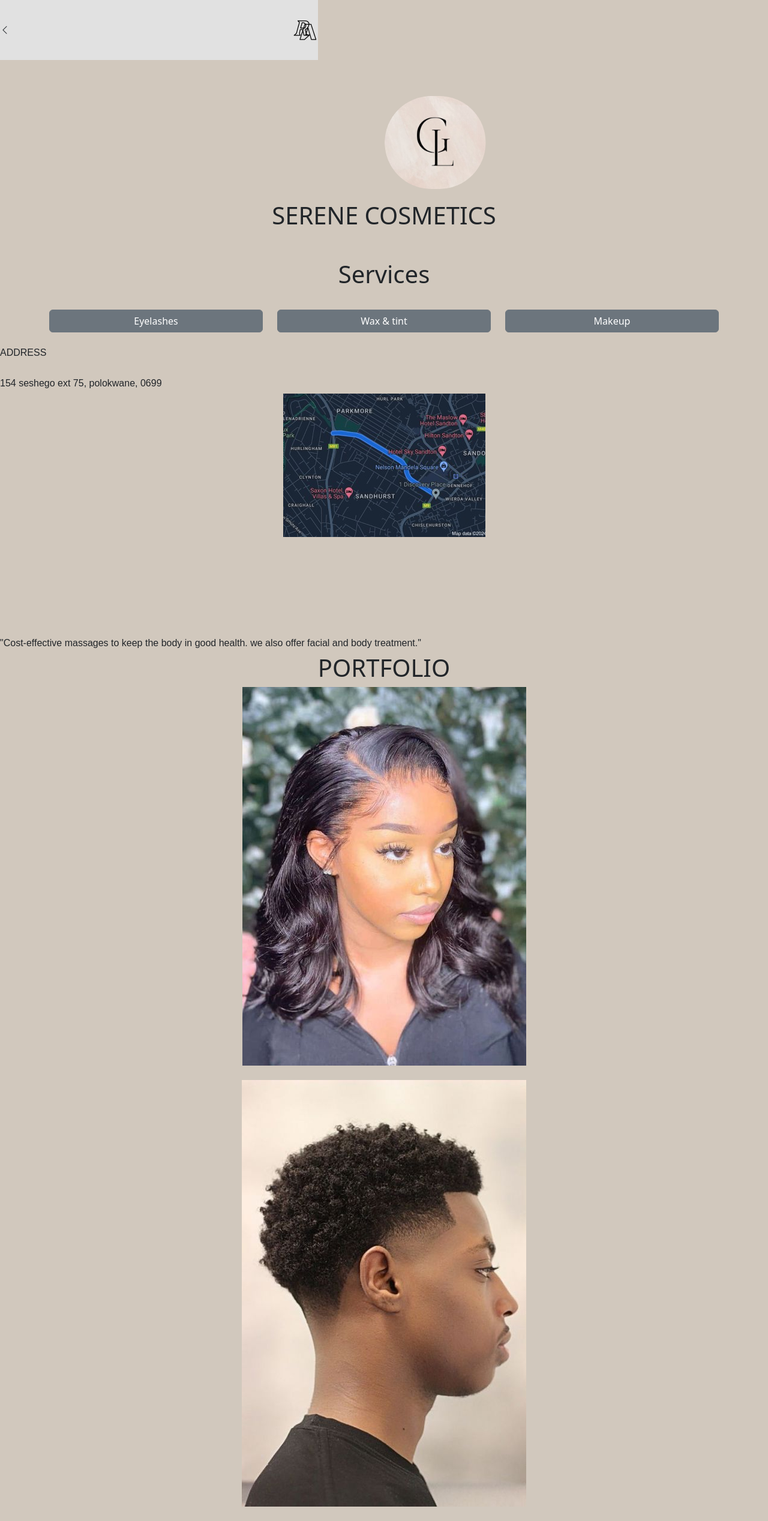
After one commit to The-DigitalAcademy/Client_Salon_PWD, a Flask app: page /Service_serene in a window 1280 px wide. The commit adds this page. Shown: the whole page at 60% size. Run offline with Flask 3, Linux system fonts and the light colour scheme.

Commit message:
updated on text style on each every pages

```diff
--- a/Flask_App_Salon 12/app.py
+++ b/Flask_App_Salon 12/app.py
@@ -16,6 +16,7 @@ from Services_sharon import Services_sharon_blueprint
 from Service_lumina import Service_lumina_blueprint
 from Service_enchant import Service_enchant_blueprint
 from enchant_salon import enchant_salon_blueprint
+from Service_serene import Service_serene_blueprint
 
 from DB import init_db
 
@@ -44,6 +45,7 @@ app.register_blueprint(Services_sharon_blueprint)
 app.register_blueprint(Service_lumina_blueprint)
 app.register_blueprint(Service_enchant_blueprint)
 app.register_blueprint(enchant_salon_blueprint)
+app.register_blueprint(Service_serene_blueprint)
 
 
 
--- /dev/null
+++ b/Flask_App_Salon 12/static/Service_serene.css
@@ -0,0 +1,119 @@
+.body{
+    background-color: #D1C8BD;
+}
+img{
+    justify-content: space-between;
+    display: flex;
+
+}
+.glit{
+    margin-left: 80px;
+    width: -100%;
+
+
+}
+.navbar{
+    height: 100px;
+    width: 530px;
+    background-color: #e1e1e1;
+}
+
+
+
+.card {
+    box-shadow: 0 4px 8px 0 rgba(0, 0, 0, 0.2);
+    max-width: 300px;
+    margin: auto;
+    text-align: center;
+    height: 500px;
+  }
+
+
+
+  button {
+    border: none;
+    outline: 0;
+    display: inline-block;
+    padding: 8px;
+    color: white;
+    background-color: #000;
+    text-align: center;
+    cursor: pointer;
+    width: 100%;
+    font-size: 18px;
+  }
+
+  a {
+    text-decoration: none;
+    font-size: 22px;
+    color: black;
+  }
+
+  button:hover, a:hover {
+    opacity: 0.7;
+  }
+
+  .logo{
+    float: right;
+margin-right: 19px;
+  }
+  .address{
+    margin-bottom: auto;
+    margin-top: 380px;
+    margin-left: 190px;
+    float: left;
+
+  }
+
+  /* .container {
+    max-width: 300px;
+    margin: 0 auto;
+    padding: 20px;
+    background-color: #d9d9d9;
+    box-shadow: 0 0 10px rgba(0, 0, 0, 0.1);
+    height: 500px;
+    border-radius: 20px;
+    margin-top: 80px;
+    justify-content: baseline;
+    justify-content: center;
+} */
+
+
+
+.container img{
+    border-radius: 125px;
+    width: 169px;
+    height: 155px;
+    margin-left: 170px;
+    margin-top: 60px;
+}
+
+.glam{
+    margin-top: 20px;
+    margin-bottom: 50px;
+}
+
+.header{
+
+font-weight: 900px;
+margin-bottom: 35px;
+}
+.D{
+    margin-top: 30px;
+}
+.card-img-top{
+    width: -150px;
+    height: 240px;
+}
+.heading{
+    margin-left: -150px;
+    margin-right: 220px;
+}
+.makeup{
+    width: 450px;
+    margin: 40px;
+}
+.nails{
+    width: 450px;
+    margin: 40px;
+}
--- a/Flask_App_Salon 12/templates/Belle_salon.html
+++ b/Flask_App_Salon 12/templates/Belle_salon.html
@@ -7,6 +7,9 @@
         <title></title>
         <meta name="description" content="">
         <meta name="viewport" content="width=device-width, initial-scale=1">
+        <link rel="preconnect" href="https://fonts.googleapis.com" />
+        <link rel="preconnect" href="https://fonts.gstatic.com" crossorigin />
+        <link href="https://fonts.googleapis.com/css2?family=Roboto:ital,wght@0,100;0,300;0,400;0,500;0,700;0,900;1,100;1,300;1,400;1,500;1,700;1,900&display=swap"rel="stylesheet"/>
         <link rel="stylesheet" href="https://cdn.jsdelivr.net/npm/bootstrap-icons@1.11.3/font/bootstrap-icons.min.css">
         <link rel="stylesheet"href="{{ url_for('static', filename='Belle_salon.css') }}">
     </head>
--- a/Flask_App_Salon 12/templates/Enchant_spar.html
+++ b/Flask_App_Salon 12/templates/Enchant_spar.html
@@ -3,6 +3,9 @@
 
   <title>glit&glam</title>
   <link rel="stylesheet" href="https://cdnjs.cloudflare.com/ajax/libs/font-awesome/4.7.0/css/font-awesome.min.css">
+  <link rel="preconnect" href="https://fonts.googleapis.com" />
+  <link rel="preconnect" href="https://fonts.gstatic.com" crossorigin />
+  <link href="https://fonts.googleapis.com/css2?family=Roboto:ital,wght@0,100;0,300;0,400;0,500;0,700;0,900;1,100;1,300;1,400;1,500;1,700;1,900&display=swap"rel="stylesheet"/>
   <link href="https://cdn.jsdelivr.net/npm/bootstrap@5.3.3/dist/css/bootstrap.min.css" rel="stylesheet" integrity="sha384-QWTKZyjpPEjISv5WaRU9OFeRpok6YctnYmDr5pNlyT2bRjXh0JMhjY6hW+ALEwIH" crossorigin="anonymous">
   <link rel="stylesheet" href="https://cdn.jsdelivr.net/npm/bootstrap-icons@1.11.3/font/bootstrap-icons.min.css">
   <link rel="stylesheet"href="{{ url_for('static', filename='Enchant_spar.css') }}">
--- a/Flask_App_Salon 12/templates/Glit_glamour.html
+++ b/Flask_App_Salon 12/templates/Glit_glamour.html
@@ -7,6 +7,9 @@
         <title></title>
         <meta name="description" content="">
         <meta name="viewport" content="width=device-width, initial-scale=1">
+        <link rel="preconnect" href="https://fonts.googleapis.com" />
+        <link rel="preconnect" href="https://fonts.gstatic.com" crossorigin />
+        <link href="https://fonts.googleapis.com/css2?family=Roboto:ital,wght@0,100;0,300;0,400;0,500;0,700;0,900;1,100;1,300;1,400;1,500;1,700;1,900&display=swap"rel="stylesheet"/>
         <link rel="stylesheet" href="https://cdn.jsdelivr.net/npm/bootstrap-icons@1.11.3/font/bootstrap-icons.min.css">
         <link rel="stylesheet"href="{{ url_for('static', filename='Glit_glamour.css') }}">
 
--- a/Flask_App_Salon 12/templates/Lumina_salon.html
+++ b/Flask_App_Salon 12/templates/Lumina_salon.html
@@ -7,6 +7,9 @@
         <title></title>
         <meta name="description" content="">
         <meta name="viewport" content="width=device-width, initial-scale=1">
+        <link rel="preconnect" href="https://fonts.googleapis.com" />
+        <link rel="preconnect" href="https://fonts.gstatic.com" crossorigin />
+        <link href="https://fonts.googleapis.com/css2?family=Roboto:ital,wght@0,100;0,300;0,400;0,500;0,700;0,900;1,100;1,300;1,400;1,500;1,700;1,900&display=swap"rel="stylesheet"/>
         <link rel="stylesheet" href="https://cdn.jsdelivr.net/npm/bootstrap-icons@1.11.3/font/bootstrap-icons.min.css">
         <link rel="stylesheet"href="{{ url_for('static', filename='Lumina_salon.css') }}">
 
--- a/Flask_App_Salon 12/templates/Serene_salon.html
+++ b/Flask_App_Salon 12/templates/Serene_salon.html
@@ -7,6 +7,9 @@
         <title></title>
         <meta name="description" content="">
         <meta name="viewport" content="width=device-width, initial-scale=1">
+        <link rel="preconnect" href="https://fonts.googleapis.com" />
+        <link rel="preconnect" href="https://fonts.gstatic.com" crossorigin />
+        <link href="https://fonts.googleapis.com/css2?family=Roboto:ital,wght@0,100;0,300;0,400;0,500;0,700;0,900;1,100;1,300;1,400;1,500;1,700;1,900&display=swap"rel="stylesheet"/>
         <link rel="stylesheet" href="https://cdn.jsdelivr.net/npm/bootstrap-icons@1.11.3/font/bootstrap-icons.min.css">
         <link rel="stylesheet"href="{{ url_for('static', filename='Serene_salon.css') }}">
 
--- a/Flask_App_Salon 12/templates/Service_lumina.html
+++ b/Flask_App_Salon 12/templates/Service_lumina.html
@@ -1,6 +1,9 @@
 <html></html>
   <title>glit&glam</title>
   <link rel="stylesheet" href="https://cdnjs.cloudflare.com/ajax/libs/font-awesome/4.7.0/css/font-awesome.min.css">
+  <link rel="preconnect" href="https://fonts.googleapis.com" />
+  <link rel="preconnect" href="https://fonts.gstatic.com" crossorigin />
+  <link href="https://fonts.googleapis.com/css2?family=Roboto:ital,wght@0,100;0,300;0,400;0,500;0,700;0,900;1,100;1,300;1,400;1,500;1,700;1,900&display=swap"rel="stylesheet"/>
   <link href="https://cdn.jsdelivr.net/npm/bootstrap@5.3.3/dist/css/bootstrap.min.css" rel="stylesheet" integrity="sha384-QWTKZyjpPEjISv5WaRU9OFeRpok6YctnYmDr5pNlyT2bRjXh0JMhjY6hW+ALEwIH" crossorigin="anonymous">
   <link rel="stylesheet" href="https://cdn.jsdelivr.net/npm/bootstrap-icons@1.11.3/font/bootstrap-icons.min.css">
   <link rel="stylesheet"href="{{ url_for('static', filename='Service_lumina.css') }}">
--- /dev/null
+++ b/Flask_App_Salon 12/templates/Service_serene.html
@@ -0,0 +1,59 @@
+<!DOCTYPE html>
+<html></html>
+  <title>glit&glam</title>
+  <link rel="stylesheet" href="https://cdnjs.cloudflare.com/ajax/libs/font-awesome/4.7.0/css/font-awesome.min.css">
+  <link rel="preconnect" href="https://fonts.googleapis.com" />
+  <link rel="preconnect" href="https://fonts.gstatic.com" crossorigin />
+  <link href="https://fonts.googleapis.com/css2?family=Roboto:ital,wght@0,100;0,300;0,400;0,500;0,700;0,900;1,100;1,300;1,400;1,500;1,700;1,900&display=swap"rel="stylesheet"/>
+  <link href="https://cdn.jsdelivr.net/npm/bootstrap@5.3.3/dist/css/bootstrap.min.css" rel="stylesheet" integrity="sha384-QWTKZyjpPEjISv5WaRU9OFeRpok6YctnYmDr5pNlyT2bRjXh0JMhjY6hW+ALEwIH" crossorigin="anonymous">
+  <link rel="stylesheet" href="https://cdn.jsdelivr.net/npm/bootstrap-icons@1.11.3/font/bootstrap-icons.min.css">
+  <link rel="stylesheet"href="{{ url_for('static', filename='Service_serene.css') }}">
+
+</head>
+<body class="body">
+   <div>
+
+    <nav class="navbar">
+       <i class="bi bi-chevron-left" onclick="goToLandingPage('landing')"></i>
+        <img  src="{{ url_for('static', filename='/images/Group 2.png') }}"alt="Example Image"/>
+
+    </nav>
+    <div class="container">
+        <center><img class"glit_salon"  src="{{ url_for('static', filename='/images/glit & Glamour.png') }}"alt="Example Image"/></center>
+
+        <center><div class="glam"><h1>SERENE COSMETICS</h1></div></center>
+    </div>
+<div class="header"><h1><center>Services </center> </h1></div>
+
+
+
+<div class="container text-center">
+    <div class="row align-items-end">
+      <div class="col">
+        <button type="button" class="btn btn-secondary">Eyelashes</button>
+      </div>
+      <div class="col">
+        <button type="button" class="btn btn-secondary">Wax & tint</button>
+      </div>
+      <div class="col">
+        <button type="button" class="btn btn-secondary">Makeup</button><br>
+      </div>
+    </div>
+  </div>
+  <br>
+         <h3 style="font-family: Arial, sans-serif; font-size: 16px; text-align: left;">ADDRESS</h3><br>
+         <h3 style="font-family: Arial, sans-serif; font-size: 16px; text-align: left;">154 seshego ext 75, polokwane, 0699</h3>
+         <center><img  src="{{ url_for('static', filename='/images/Map.jpeg') }}"alt="Example Image"/></center> <br>
+
+
+    </body>
+      <h2 style=" text-align: left;" class="heading 2">INFO</h2><br><br><br><br>
+    <h2 style="font-family: Arial, sans-serif; font-size: 16px;">"Cost-effective massages to keep the body in good health. we also offer facial and body treatment."
+    </h2>
+</html>
+    <center><h1>PORTFOLIO</h1></center>
+    <center><img   src="{{ url_for('static', filename='/images/lady.jpeg') }}"alt="Example Image"/></center>  <br>
+    <center><img  src="{{ url_for('static', filename='/images/guy.jpeg') }}"alt="Example Image"/></center> <br>
+
+      </div>
+</div>
--- a/Flask_App_Salon 12/templates/Services_sharon.html
+++ b/Flask_App_Salon 12/templates/Services_sharon.html
@@ -2,6 +2,9 @@
   <link rel="stylesheet" type="text/css" href="./sharon.css">
   <title>glit&glam</title>
   <link rel="stylesheet" href="https://cdnjs.cloudflare.com/ajax/libs/font-awesome/4.7.0/css/font-awesome.min.css">
+  <link rel="preconnect" href="https://fonts.googleapis.com" />
+  <link rel="preconnect" href="https://fonts.gstatic.com" crossorigin />
+  <link href="https://fonts.googleapis.com/css2?family=Roboto:ital,wght@0,100;0,300;0,400;0,500;0,700;0,900;1,100;1,300;1,400;1,500;1,700;1,900&display=swap"rel="stylesheet"/>
   <link href="https://cdn.jsdelivr.net/npm/bootstrap@5.3.3/dist/css/bootstrap.min.css" rel="stylesheet" integrity="sha384-QWTKZyjpPEjISv5WaRU9OFeRpok6YctnYmDr5pNlyT2bRjXh0JMhjY6hW+ALEwIH" crossorigin="anonymous">
   <link rel="stylesheet" href="https://cdn.jsdelivr.net/npm/bootstrap-icons@1.11.3/font/bootstrap-icons.min.css">
   <link rel="stylesheet"href="{{ url_for('static', filename='Services_sharon.css') }}">
--- a/Flask_App_Salon 12/templates/Sharon_salon.html
+++ b/Flask_App_Salon 12/templates/Sharon_salon.html
@@ -7,6 +7,9 @@
         <title></title>
         <meta name="description" content="">
         <meta name="viewport" content="width=device-width, initial-scale=1">
+        <link rel="preconnect" href="https://fonts.googleapis.com" />
+        <link rel="preconnect" href="https://fonts.gstatic.com" crossorigin />
+        <link href="https://fonts.googleapis.com/css2?family=Roboto:ital,wght@0,100;0,300;0,400;0,500;0,700;0,900;1,100;1,300;1,400;1,500;1,700;1,900&display=swap"rel="stylesheet"/>
         <link rel="stylesheet" href="https://cdn.jsdelivr.net/npm/bootstrap-icons@1.11.3/font/bootstrap-icons.min.css">
         <link rel="stylesheet"href="{{ url_for('static', filename='Sharon_salon.css') }}">
 
--- a/Flask_App_Salon 12/templates/enchant_salon.html
+++ b/Flask_App_Salon 12/templates/enchant_salon.html
@@ -7,6 +7,9 @@
         <title></title>
         <meta name="description" content="">
         <meta name="viewport" content="width=device-width, initial-scale=1">
+        <link rel="preconnect" href="https://fonts.googleapis.com" />
+        <link rel="preconnect" href="https://fonts.gstatic.com" crossorigin />
+        <link href="https://fonts.googleapis.com/css2?family=Roboto:ital,wght@0,100;0,300;0,400;0,500;0,700;0,900;1,100;1,300;1,400;1,500;1,700;1,900&display=swap"rel="stylesheet"/>
         <link rel="stylesheet" href="https://cdn.jsdelivr.net/npm/bootstrap-icons@1.11.3/font/bootstrap-icons.min.css">
         <link rel="stylesheet"href="{{ url_for('static', filename='enchant_salon.css') }}">
 
--- a/Flask_App_Salon 12/templates/forgot_password.html
+++ b/Flask_App_Salon 12/templates/forgot_password.html
@@ -6,6 +6,9 @@
         <title></title>
         <meta name="description" content="">
         <meta name="viewport" content="width=device-width, initial-scale=1">
+        <link rel="preconnect" href="https://fonts.googleapis.com" />
+        <link rel="preconnect" href="https://fonts.gstatic.com" crossorigin />
+        <link href="https://fonts.googleapis.com/css2?family=Roboto:ital,wght@0,100;0,300;0,400;0,500;0,700;0,900;1,100;1,300;1,400;1,500;1,700;1,900&display=swap"rel="stylesheet"/>
         <link rel="stylesheet" href="https://cdn.jsdelivr.net/npm/bootstrap-icons@1.11.3/font/bootstrap-icons.min.css">
         <link rel="stylesheet" href="../static/forgot_password.css" />
     </head>
--- a/Flask_App_Salon 12/templates/hair_salon.html
+++ b/Flask_App_Salon 12/templates/hair_salon.html
@@ -78,7 +78,7 @@
               alt="Example Image"
             />
             <div>
-              Sharon Beaty <br />
+              Sharon Beauty <br />
               Bar
             </div>
           </div>
--- a/Flask_App_Salon 12/templates/register.html
+++ b/Flask_App_Salon 12/templates/register.html
@@ -3,6 +3,9 @@
     <meta charset="UTF-8" />
     <meta name="viewport" content="width=device-width, initial-scale=1.0" />
     <title>Register</title>
+    <link rel="preconnect" href="https://fonts.googleapis.com" />
+    <link rel="preconnect" href="https://fonts.gstatic.com" crossorigin />
+    <link href="https://fonts.googleapis.com/css2?family=Roboto:ital,wght@0,100;0,300;0,400;0,500;0,700;0,900;1,100;1,300;1,400;1,500;1,700;1,900&display=swap"rel="stylesheet"/>
     <link rel="stylesheet" href="https://cdn.jsdelivr.net/npm/bootstrap-icons@1.11.3/font/bootstrap-icons.min.css">
     <link rel="stylesheet"href="{{ url_for('static', filename='register.css') }}">
   </head>
--- a/Flask_App_Salon 12/templates/service_enchant.html
+++ b/Flask_App_Salon 12/templates/service_enchant.html
@@ -2,6 +2,9 @@
 <html></html>
   <title>glit&glam</title>
   <link rel="stylesheet" href="https://cdnjs.cloudflare.com/ajax/libs/font-awesome/4.7.0/css/font-awesome.min.css">
+  <link rel="preconnect" href="https://fonts.googleapis.com" />
+  <link rel="preconnect" href="https://fonts.gstatic.com" crossorigin />
+  <link href="https://fonts.googleapis.com/css2?family=Roboto:ital,wght@0,100;0,300;0,400;0,500;0,700;0,900;1,100;1,300;1,400;1,500;1,700;1,900&display=swap"rel="stylesheet"/>
   <link href="https://cdn.jsdelivr.net/npm/bootstrap@5.3.3/dist/css/bootstrap.min.css" rel="stylesheet" integrity="sha384-QWTKZyjpPEjISv5WaRU9OFeRpok6YctnYmDr5pNlyT2bRjXh0JMhjY6hW+ALEwIH" crossorigin="anonymous">
   <link rel="stylesheet" href="https://cdn.jsdelivr.net/npm/bootstrap-icons@1.11.3/font/bootstrap-icons.min.css">
   <link rel="stylesheet"href="{{ url_for('static', filename='Service_enchant.css') }}">
```
Also changed, not shown: Flask_App_Salon 12/Service_serene.py (added, +9 -0 lines), Flask_App_Salon 12/static/Service_enchant.css (+17 -0 lines), Flask_App_Salon 12/templates/landing.html (+2 -5 lines), Flask_App_Salon 12/templates/login.html (+5 -4 lines).
